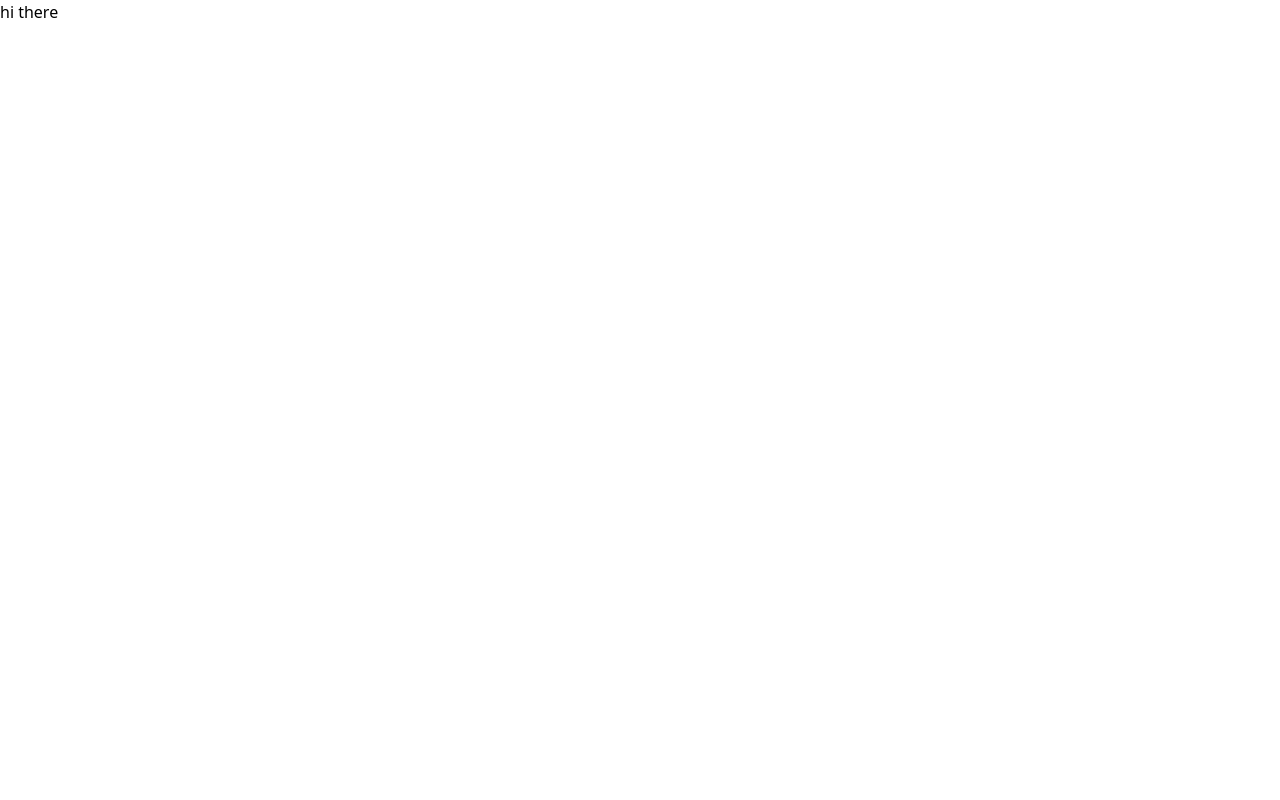
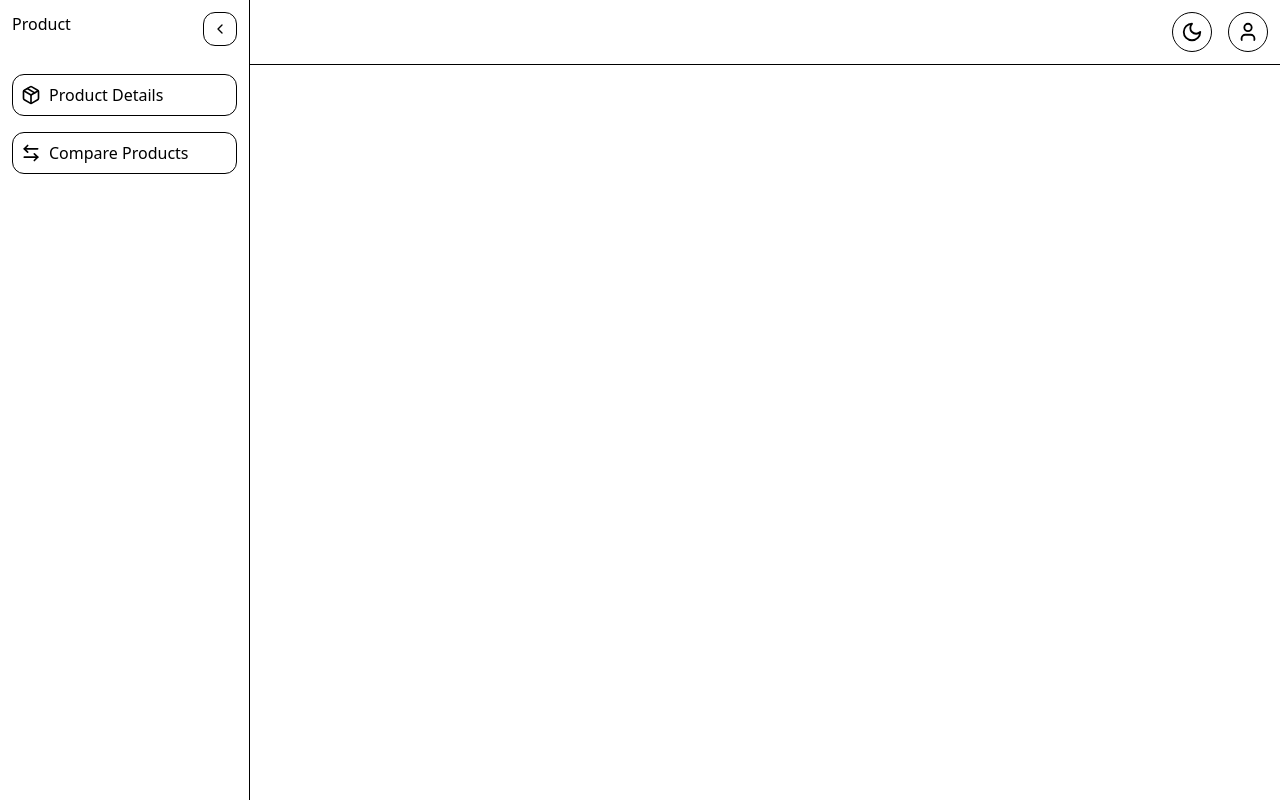
Before and after one commit to Prathamesh0222/assignment, a React (Vite) app: page / in a window 1280 px wide. Built offline with nearby package versions, Linux system fonts and the light colour scheme.

Commit message:
Refactor App component to include Navbar and Sidebar, and set up routing with BrowserRouter and Routes

```diff
--- a/src/App.tsx
+++ b/src/App.tsx
@@ -1,5 +1,22 @@
+import { Navbar } from "./components/Navbar";
+import { Sidebar } from "./components/Sidebar";
+import { BrowserRouter, Routes, Route } from "react-router-dom";
+
 function App() {
-  return <div>hi there</div>;
+  return (
+    <div>
+      <div className="flex">
+        <Sidebar />
+        <Navbar />
+      </div>
+      <BrowserRouter>
+        <Routes>
+          <Route path="/" />
+          <Route path="/compare" />
+        </Routes>
+      </BrowserRouter>
+    </div>
+  );
 }
 
 export default App;
```
